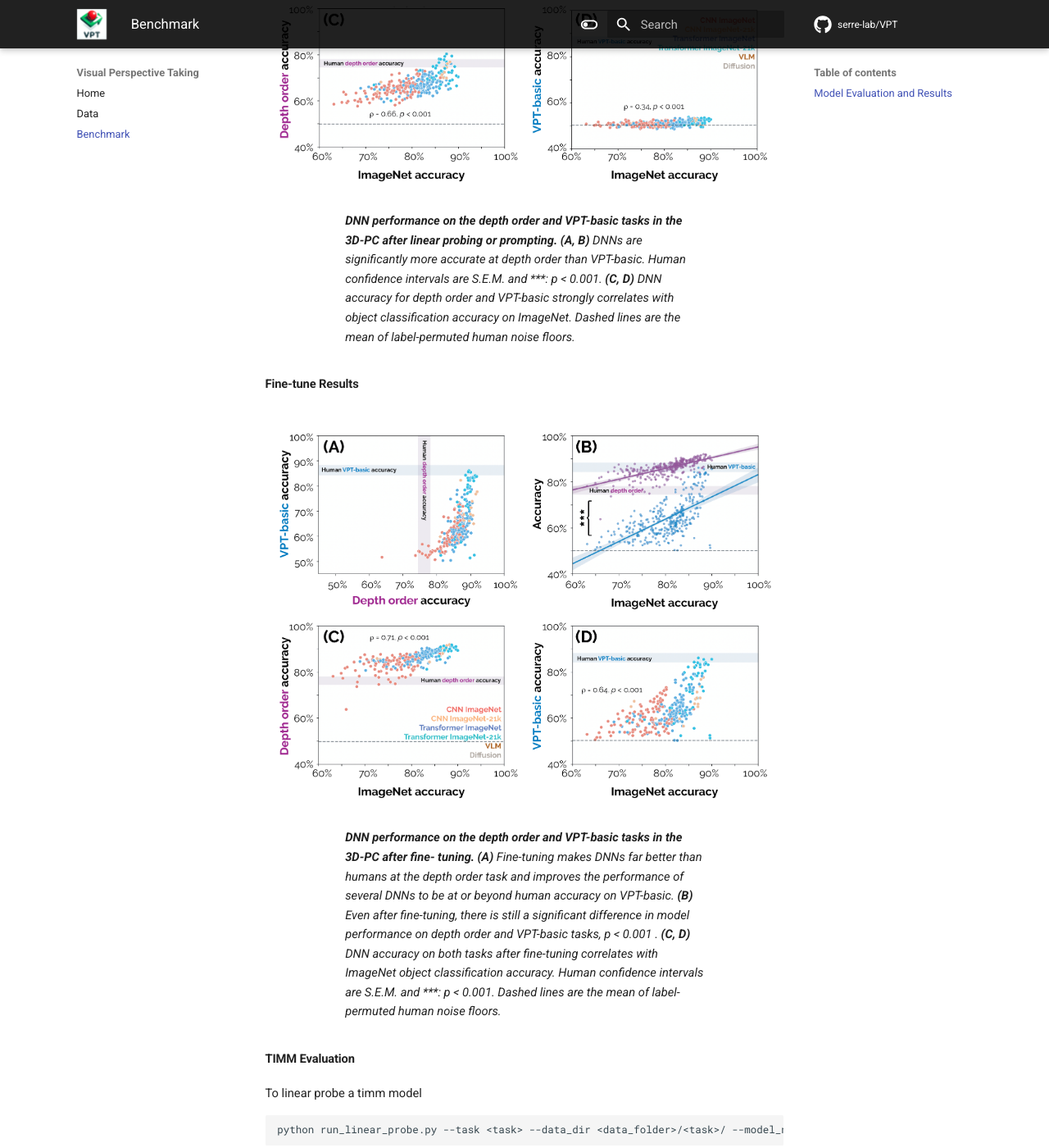
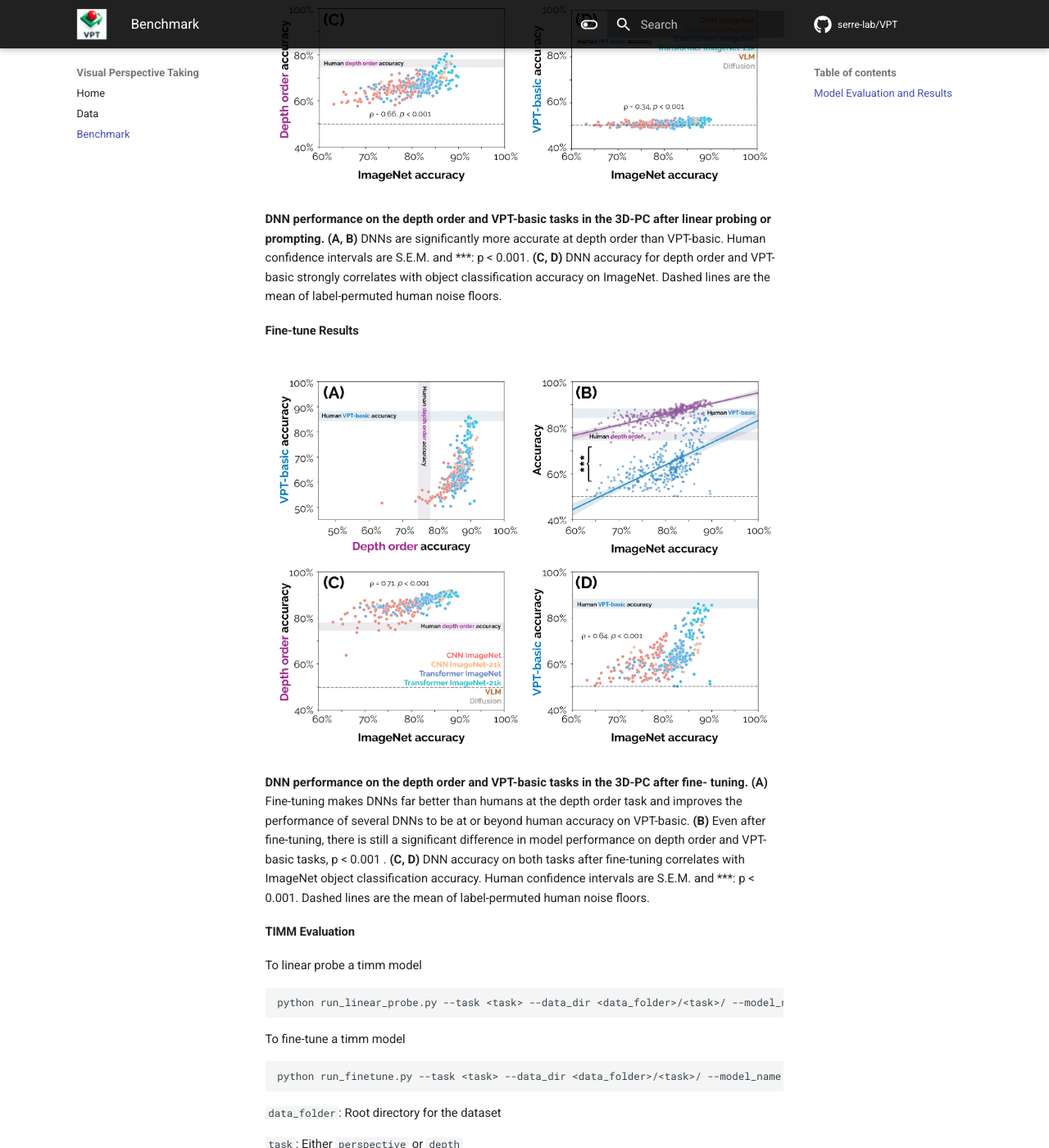
Before and after one commit to serre-lab/VPT, an MkDocs documentation site: the page built from docs/benchmark.md, in a window 1280 px wide and 1400 px high, scrolled down 587 px. Shown: the whole window at 82% size. Built offline with MkDocs 1.6.1 and Material for MkDocs 9.7.7, drawn with Linux system fonts in a browser that asks for light colours; comment, search, counter and statistics services are not loaded.

Commit message:
Update benchmark figures

```diff
--- a/docs/benchmark.md
+++ b/docs/benchmark.md
@@ -1,24 +1,24 @@
 ## Model Evaluation and Results
 We evaluated 327 different DNNs on 3D-PC by both linear probing and fine-tuning models on VPT-basic and depth order tasks.
+
 #### Linear Probe Results
 <figure>
     <img src="../assets/lp_results.png" width="95%" align="center">
-    <figcaption><b>DNN performance on the depth order and VPT-basic tasks in the 3D-PC after linear probing or prompting.</b> <b>(A, B)</b> DNNs are significantly more accurate at depth order than VPT-basic. Human confidence intervals are S.E.M. and ***: p < 0.001. <b>(C, D)</b> DNN accuracy for depth order and VPT-basic strongly correlates with object classification accuracy on ImageNet. Dashed lines are the mean of label-permuted human noise floors.</figcaption>
 </figure>
+<b>DNN performance on the depth order and VPT-basic tasks in the 3D-PC after linear probing or prompting.</b> <b>(A, B)</b> DNNs are significantly more accurate at depth order than VPT-basic. Human confidence intervals are S.E.M. and ***: p < 0.001. <b>(C, D)</b> DNN accuracy for depth order and VPT-basic strongly correlates with object classification accuracy on ImageNet. Dashed lines are the mean of label-permuted human noise floors.
 
 #### Fine-tune Results
 
 <figure>
     <img src="../assets/ft_results.png" width="95%" align="center">
-    <figcaption><b>DNN performance on the depth order and VPT-basic tasks in the 3D-PC after fine-
+</figure>
+<b>DNN performance on the depth order and VPT-basic tasks in the 3D-PC after fine-
 tuning.</b> <b>(A)</b> Fine-tuning makes DNNs far better than humans at the depth order task and improves
 the performance of several DNNs to be at or beyond human accuracy on VPT-basic. <b>(B)</b> Even after
 fine-tuning, there is still a significant difference in model performance on depth order and VPT-basic
 tasks, p < 0.001 . <b>(C, D)</b> DNN accuracy on both tasks after fine-tuning correlates with ImageNet
 object classification accuracy. Human confidence intervals are S.E.M. and ***: p < 0.001. Dashed
 lines are the mean of label-permuted human noise floors.
-    </figcaption>
-</figure>
 
 #### TIMM Evaluation
 To linear probe a timm model
--- a/docs/css/custom.css
+++ b/docs/css/custom.css
@@ -223,8 +223,3 @@ span {
 .box-shadow {
     box-shadow: 0 10px 20px rgba(0, 0, 0, 0.19), 0 6px 6px rgba(0, 0, 0, 0.23);
 }
-
-figcaption {
-    padding: 2px;
-    text-align: left;
-  }
```
